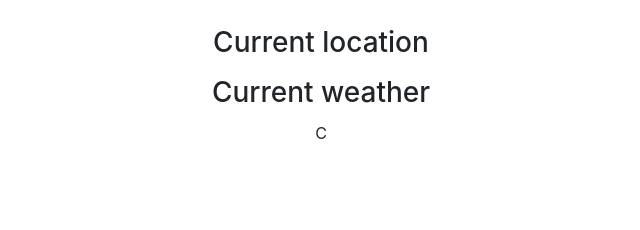
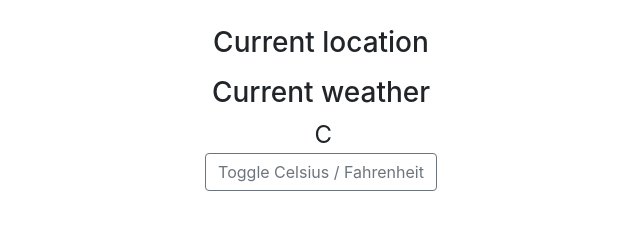
Before and after one commit to meravi23/Weather, a plain HTML site: page index.html in a window 1280 px wide. Shown: the part 118-348 px from the top of the page, without its empty margins (319-959 px from the left). Drawn offline with nearby package versions, Linux system fonts and the light colour scheme; no server answers.

Commit message:
added toggle Celsius / Fahrenheit button

```diff
--- a/index.html
+++ b/index.html
@@ -6,9 +6,6 @@
     <meta name="viewport" content="width=device-width, initial-scale=1.0">
     <meta http-equiv="X-UA-Compatible" content="ie=edge">
     <title>Weather App</title>
-    <!-- <script src="https://maps.googleapis.com/maps/api/js?key=AIzaSyASb67TwNRJjg5fEYo44irAOfytj5AXs0E">
-    </script> -->
-    <script src="script.js"></script>
     <link rel="stylesheet" href="style.css">
 </head>
 
@@ -25,9 +22,16 @@
 
             <div class="my-3">
                 <h3>Current weather</h3>
-                <h4 id="temp"></h4><p id="cOrF">C</p>
+
                 <h4 id="weather-desc"></h4>
                 <img id="weather-image" />
+                <h4 id="temp"></h4>
+                <p id="cOrF">C</p>
+                <div>
+                    <button id="toggleTemp" type="button" class="btn btn-outline-secondary" data-toggle="button"
+                        aria-pressed="false" autocomplete="off">Toggle Celsius /
+                        Fahrenheit</button>
+                </div>
             </div>
         </div>
     </div>
@@ -43,6 +47,7 @@
 
     <!-- Latest compiled JavaScript -->
     <script src="https://maxcdn.bootstrapcdn.com/bootstrap/4.3.1/js/bootstrap.min.js"></script>
+    <script src="script.js"></script>
 
 </body>
 
--- a/script.js
+++ b/script.js
@@ -42,7 +42,7 @@ document.addEventListener("DOMContentLoaded", function (event) {
     getWeatherByCoords();
 
 
-    document.getElementById('cOrF').addEventListener("click", toggleTemp);
+    document.getElementById('toggleTemp').addEventListener("click", toggleTemp);
 
     function toggleTemp() {
         let t = document.getElementById("cOrF");
@@ -68,31 +68,33 @@ document.addEventListener("DOMContentLoaded", function (event) {
 
 
 
-    // //convert coordinates to city/town/location name
-    // function getLocationName() {
-    //     var geocoder = new google.maps.Geocoder;
 
-    //     geocoder.geocode({ 'location': pos }, function (results, status) {
-    //         if (status === 'OK') {
-    //             if (results) {
-    //                 console.log("results qty: " + results.length);
+    /*
+    //convert coordinates to city/town/location name
+    function getLocationName() {
+        var geocoder = new google.maps.Geocoder;
 
-    //                 for (let i = 0; i < results.length; i++) {
-    //                     //console.log("result " + i + JSON.stringify(results[i]));
-    //                     //console.log(results[i].types);
-    //                     //console.log(results[i].formatted_address);
+        geocoder.geocode({ 'location': pos }, function (results, status) {
+            if (status === 'OK') {
+                if (results) {
+                    console.log("results qty: " + results.length);
 
-    //                     if (results[i].types[0] == 'locality') {
-    //                         var city = results[i].formatted_address;
-    //                         console.log(city);
-    //                         document.getElementById('loc').innerHTML = city;
-    //                     }
-    //                 }
-    //             }
-    //         }
-    //     })
-    // }
+                    for (let i = 0; i < results.length; i++) {
+                        //console.log("result " + i + JSON.stringify(results[i]));
+                        //console.log(results[i].types);
+                        //console.log(results[i].formatted_address);
 
-    // getLocationName();
+                        if (results[i].types[0] == 'locality') {
+                            var city = results[i].formatted_address;
+                            console.log(city);
+                            document.getElementById('loc').innerHTML = city;
+                        }
+                    }
+                }
+            }
+        })
+    }
 
+    getLocationName();
+    */
 });
--- a/style.css
+++ b/style.css
@@ -6,6 +6,10 @@ body {
     display: inline;
 }
 
+p {
+    font-size: 1.5em;
+}
+
 h1, #loc {
     color: skyblue;
 }
```
